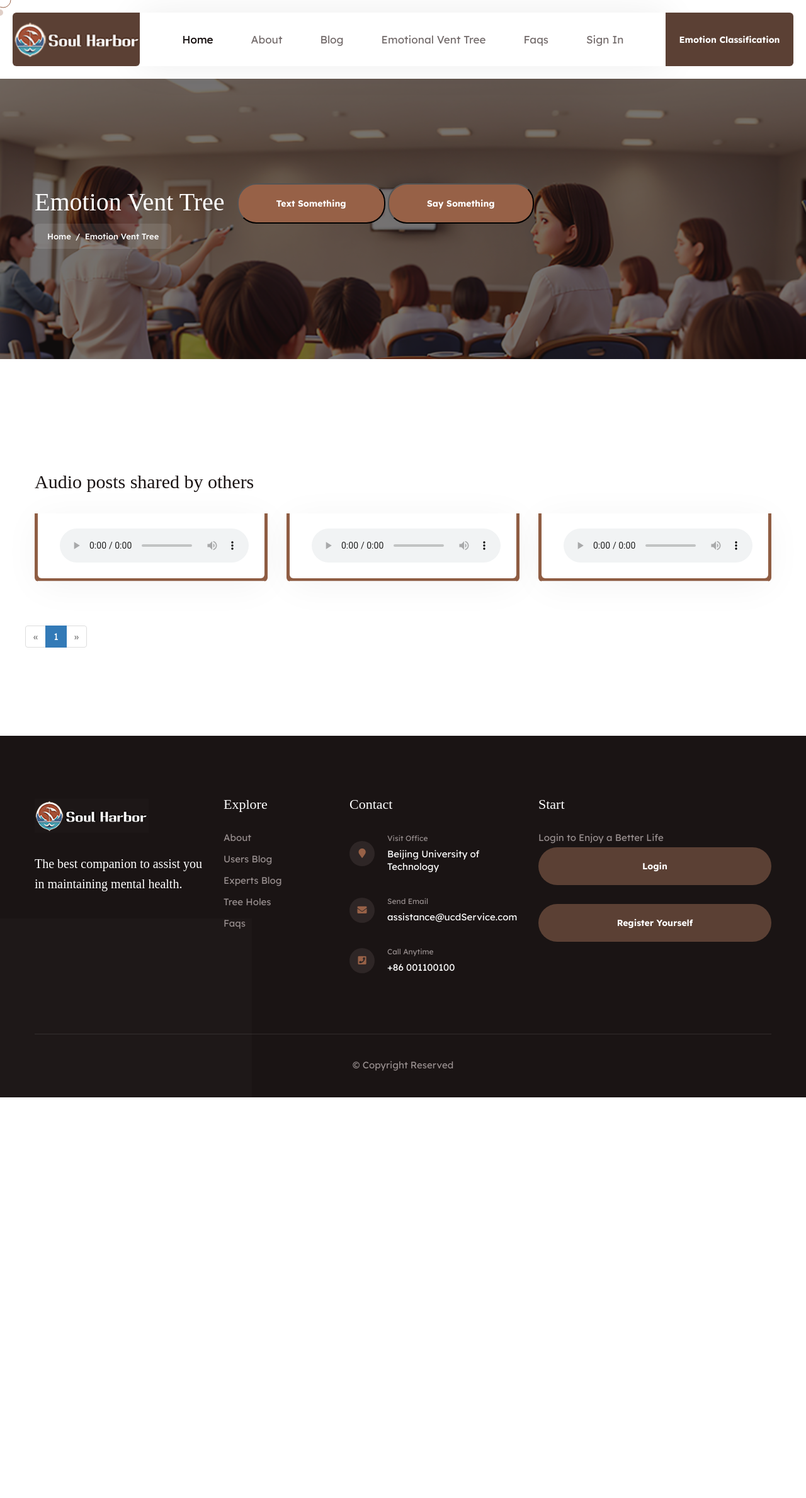
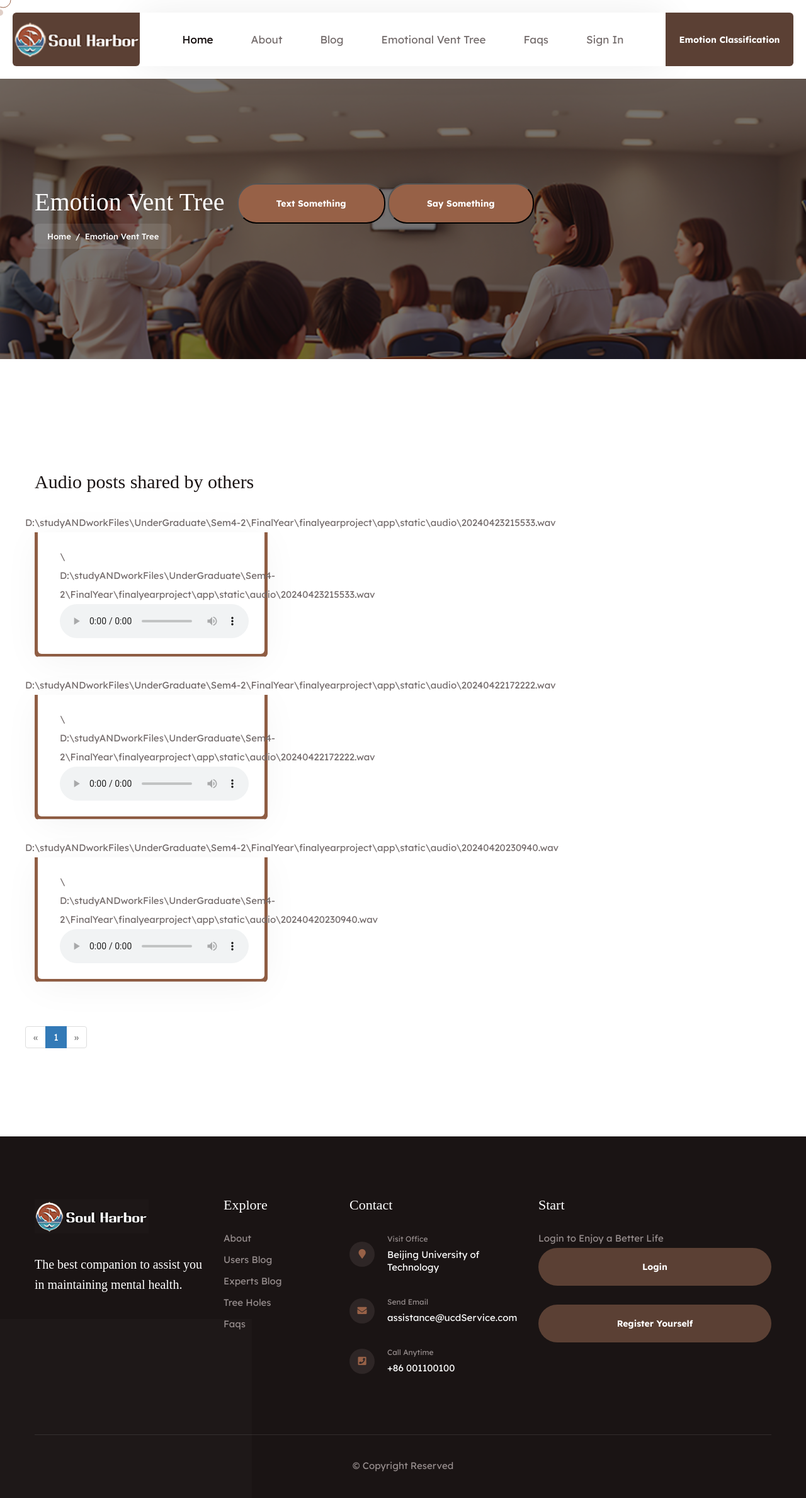
Before and after one commit to zjhM3l/COMP3032JFinal-Year-Project, a Flask app: page /audioservices in a window 1280 px wide. Shown: the whole page at 63% size. Before the commit the page ends 1742 px from the top, so only its background shows below. Run offline with Flask 3, Linux system fonts and the light colour scheme; data comes from the database, SQL or seed files in the repository; parts of the project's set-up code (start-up, migrations or seed data) failed here and were passed over; some libraries are stand-ins or nearby versions; some web fonts are replaced; grey boxes are pictures that could not be loaded.

Commit message:
bug fix audio tree hole: show audios in the front end -Feihe Huang-4.23

```diff
--- a/app/templates/audioServices.html
+++ b/app/templates/audioServices.html
@@ -129,6 +129,8 @@
                     <h2>Audio posts shared by others</h2>
                 </div>
                 {% for audio in audios %}
+                                        {{ audio.input }}
+
                 <!--Services Two Single Start-->
                 <div class="col-xl-4 col-lg-4 col-md-6 wow fadeInUp" data-wow-delay="100ms">
     <div class="services-two__single">
@@ -170,9 +172,10 @@
 
 
         <div class="services-two__content">
-            <div class="services-two__title-box">
+            <div class="services-two__title-box">\                    {{ audio.input }}
+
                 <audio controls>
-                    <source src="../static/audio/anger.wav" type="audio/mpeg">
+                    <source src="{{audio.input}}" type="audio/mpeg">
                     Your browser does not support the audio element.
                 </audio>
             </div>
```
